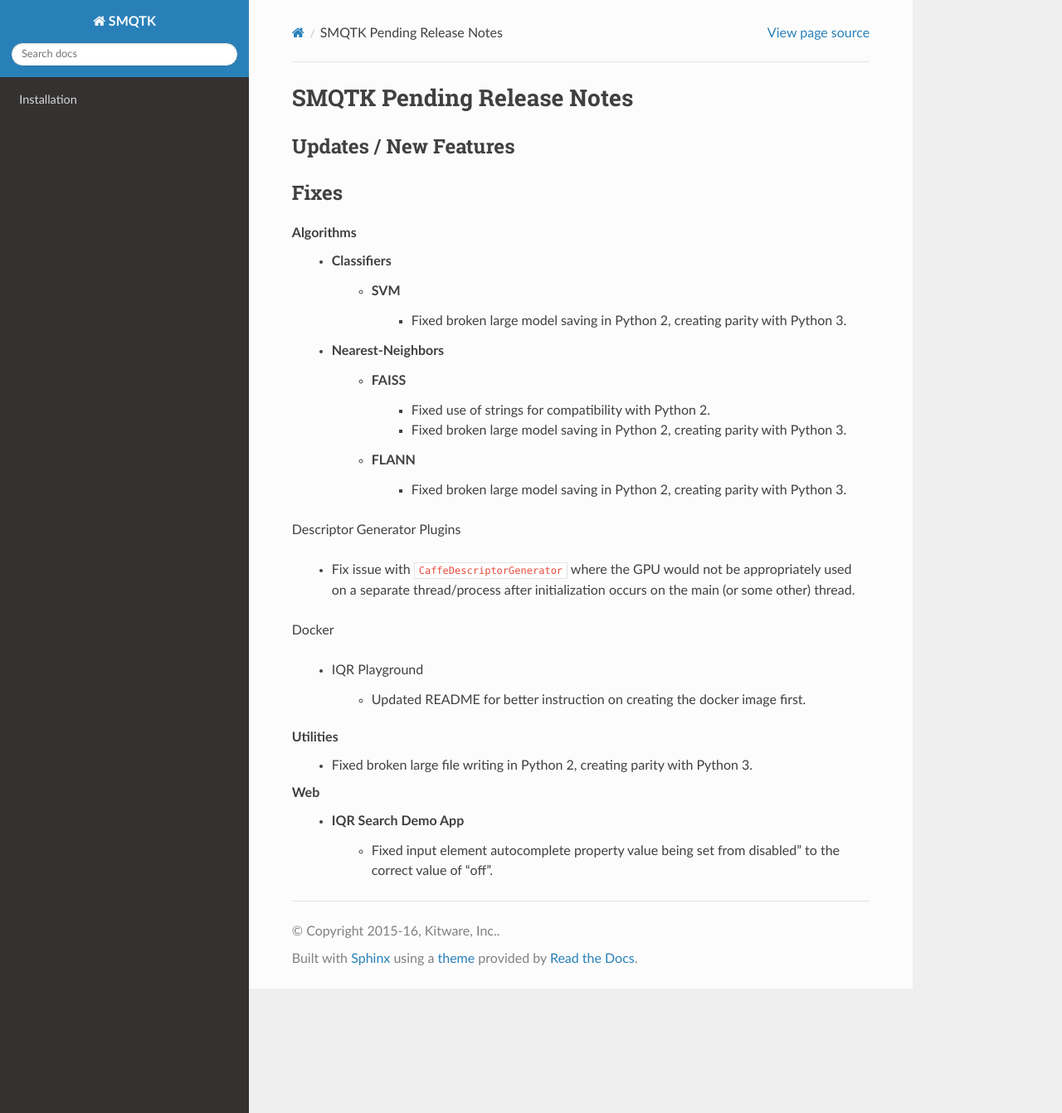
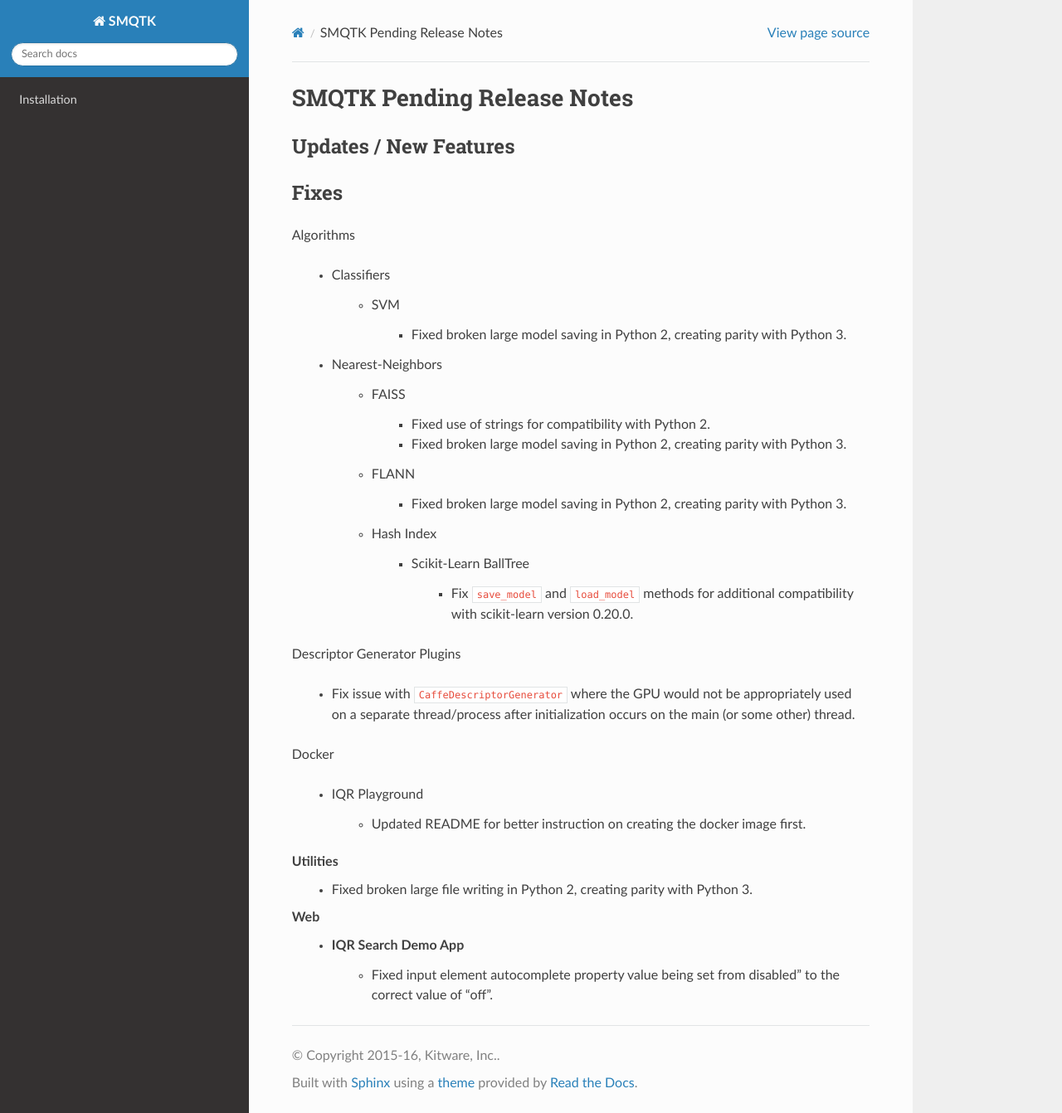
Before and after one commit to Kitware/SMQTK-Detection, a Sphinx documentation site: the page built from docs/release_notes/pending_release.rst, in a window 1280 px wide and 1342 px high. Shown: the whole window at 83% size. Built offline with Sphinx 7.4.7 and the Read the Docs theme 2.0.0, drawn with Linux system fonts in a browser that asks for light colours; pages that are not in the unit, such as notebooks, are missing from menus; the version number could not be read and is left out.

Commit message:
Fix balltree HashIndex plugin save/load
Usage of parent class' ``__getstate__`` is used with less specificity to
allow for compatibility into version 0.20.

```diff
--- a/docs/release_notes/pending_release.rst
+++ b/docs/release_notes/pending_release.rst
@@ -10,18 +10,33 @@ Fixes
 -----
 
 Algorithms
+
     - Classifiers
+
         - SVM
+
             - Fixed broken large model saving in Python 2, creating
               parity with Python 3.
+
     - Nearest-Neighbors
+
         - FAISS
+
             - Fixed use of strings for compatibility with Python 2.
             - Fixed broken large model saving in Python 2, creating
               parity with Python 3.
+
         - FLANN
+
             - Fixed broken large model saving in Python 2, creating
               parity with Python 3.
+
+        - Hash Index
+
+            - Scikit-Learn BallTree
+
+                - Fix ``save_model`` and ``load_model`` methods for additional
+                  compatibility with scikit-learn version 0.20.0.
 
 Descriptor Generator Plugins
 
```
